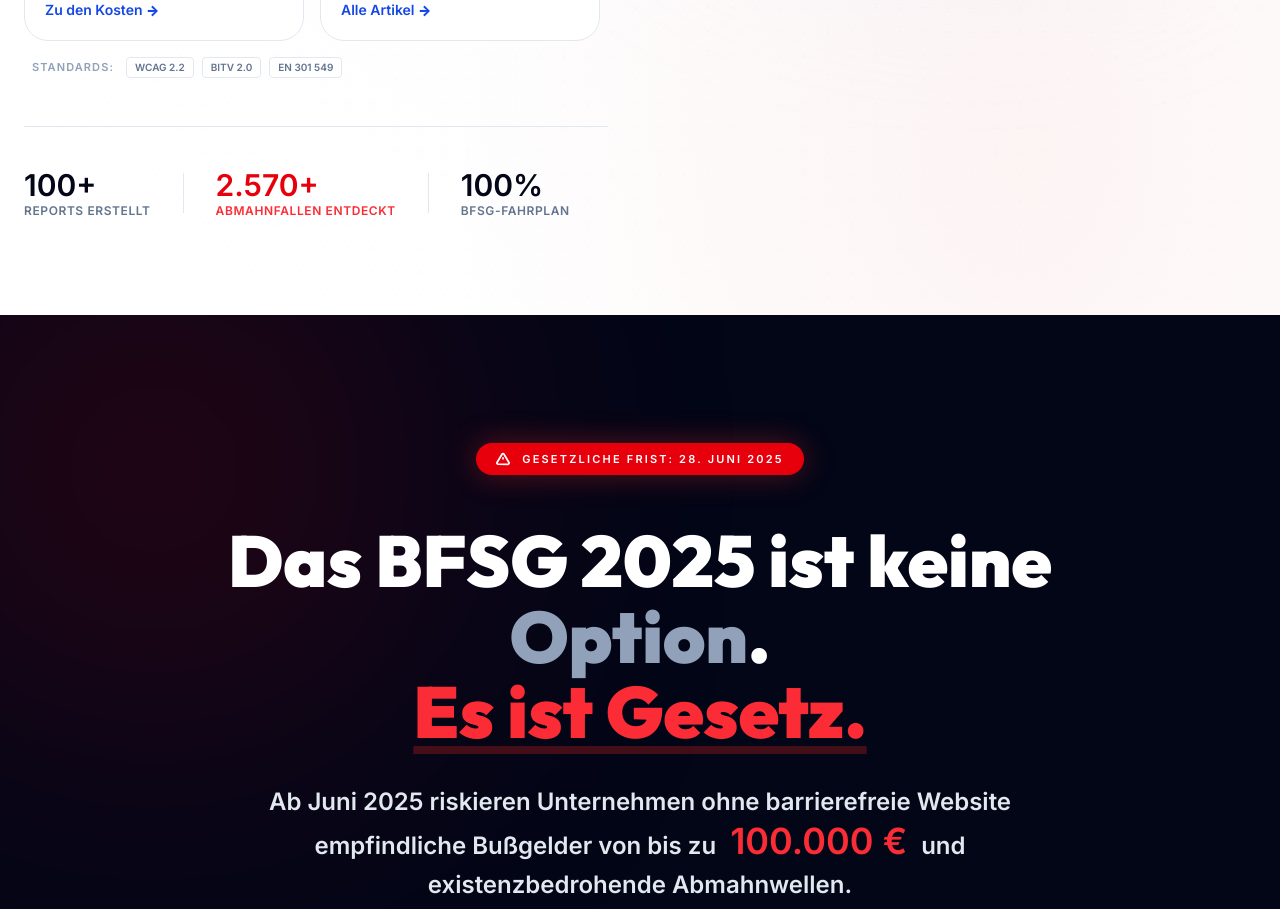
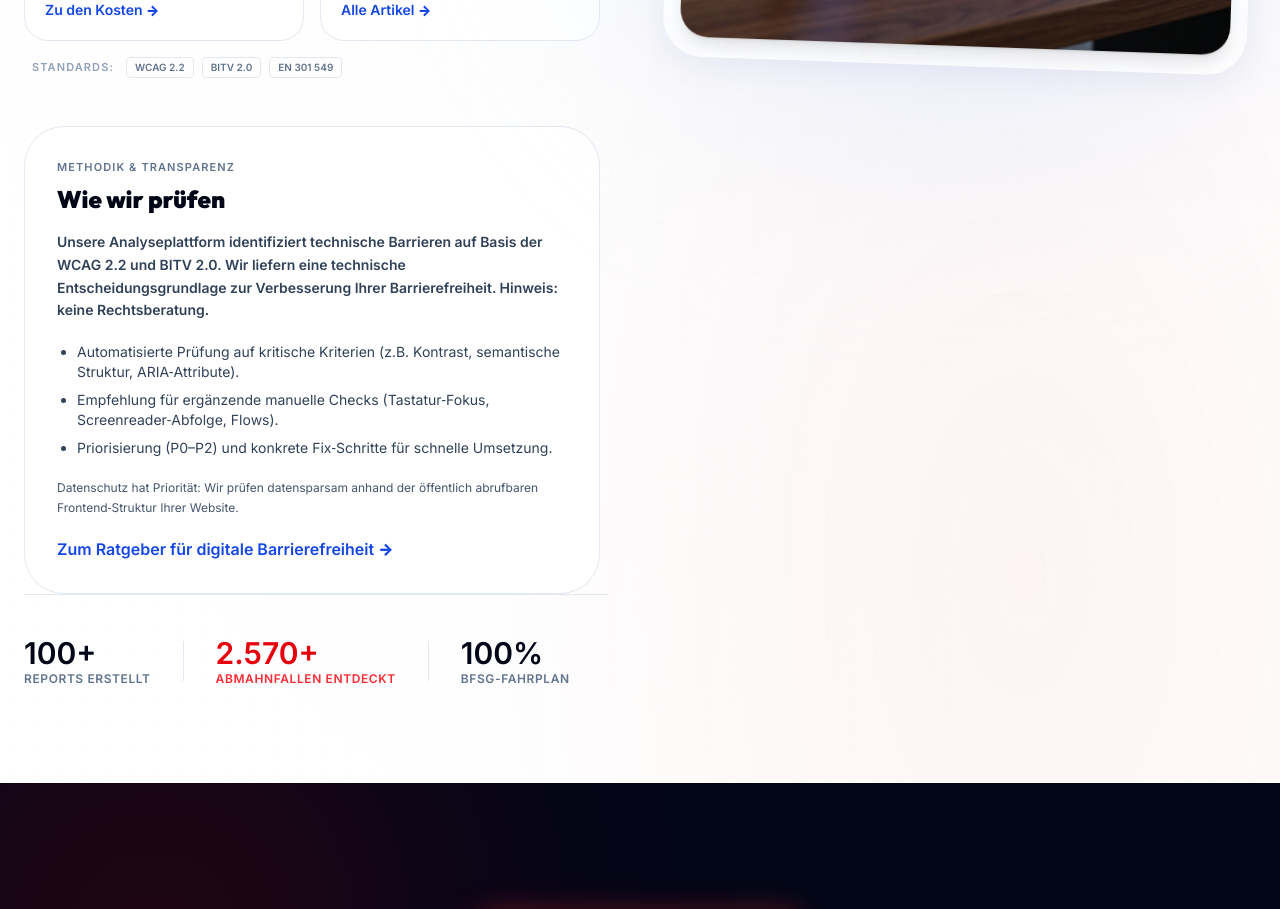
Before and after one commit to KonradBi/BFSG, a Next.js app in the folder web/: page / in a window 1280 px wide. Shown: the part 1300-2209 px from the top of the page. Built offline with nearby package versions, Linux system fonts and the light colour scheme; no server answers.

Commit message:
Add method transparency section (E-E-A-T)

```diff
--- a/web/src/app/page.tsx
+++ b/web/src/app/page.tsx
@@ -129,11 +129,41 @@ export default function Home() {
               <div className="mt-4 flex items-center gap-3 px-2 mb-12">
                 <span className="text-[11px] font-bold text-slate-400 uppercase tracking-widest">Standards:</span>
                 <div className="flex gap-2">
-                  {["WCAG 2.2", "BITV 2.0", "EN 301 549"].map(s => (
-                    <span key={s} className="px-2 py-0.5 rounded border border-slate-200 text-[10px] font-black text-slate-500 bg-white">{s}</span>
+                  {["WCAG 2.2", "BITV 2.0", "EN 301 549"].map((s) => (
+                    <span
+                      key={s}
+                      className="px-2 py-0.5 rounded border border-slate-200 text-[10px] font-black text-slate-500 bg-white"
+                    >
+                      {s}
+                    </span>
                   ))}
                 </div>
               </div>
+
+              {/* E-E-A-T: Methodik */}
+              <section className="mt-10 rounded-[2.5rem] border border-slate-200 bg-white p-8 max-w-xl">
+                <div className="text-[11px] font-black uppercase tracking-widest text-slate-500">Methodik & Transparenz</div>
+                <h2 className="mt-2 text-2xl font-black text-navy-900">Wie wir prüfen</h2>
+                <p className="mt-4 text-sm text-slate-700 leading-relaxed font-semibold">
+                  Unsere Analyseplattform identifiziert technische Barrieren auf Basis der WCAG 2.2 und BITV 2.0.
+                  Wir liefern eine technische Entscheidungsgrundlage zur Verbesserung Ihrer Barrierefreiheit.
+                  Hinweis: keine Rechtsberatung.
+                </p>
+
+                <ul className="mt-5 space-y-2 text-sm text-slate-700 list-disc pl-5">
+                  <li>Automatisierte Prüfung auf kritische Kriterien (z.B. Kontrast, semantische Struktur, ARIA‑Attribute).</li>
+                  <li>Empfehlung für ergänzende manuelle Checks (Tastatur‑Fokus, Screenreader‑Abfolge, Flows).</li>
+                  <li>Priorisierung (P0–P2) und konkrete Fix‑Schritte für schnelle Umsetzung.</li>
+                </ul>
+
+                <p className="mt-5 text-xs text-slate-600 leading-relaxed">
+                  Datenschutz hat Priorität: Wir prüfen datensparsam anhand der öffentlich abrufbaren Frontend‑Struktur Ihrer Website.
+                </p>
+
+                <a href="/ratgeber" className="mt-5 inline-flex font-black text-blue-700 hover:text-blue-800">
+                  Zum Ratgeber für digitale Barrierefreiheit →
+                </a>
+              </section>
 
               <div className="flex items-center gap-8 border-t border-slate-200 pt-10">
                 <div>
```
